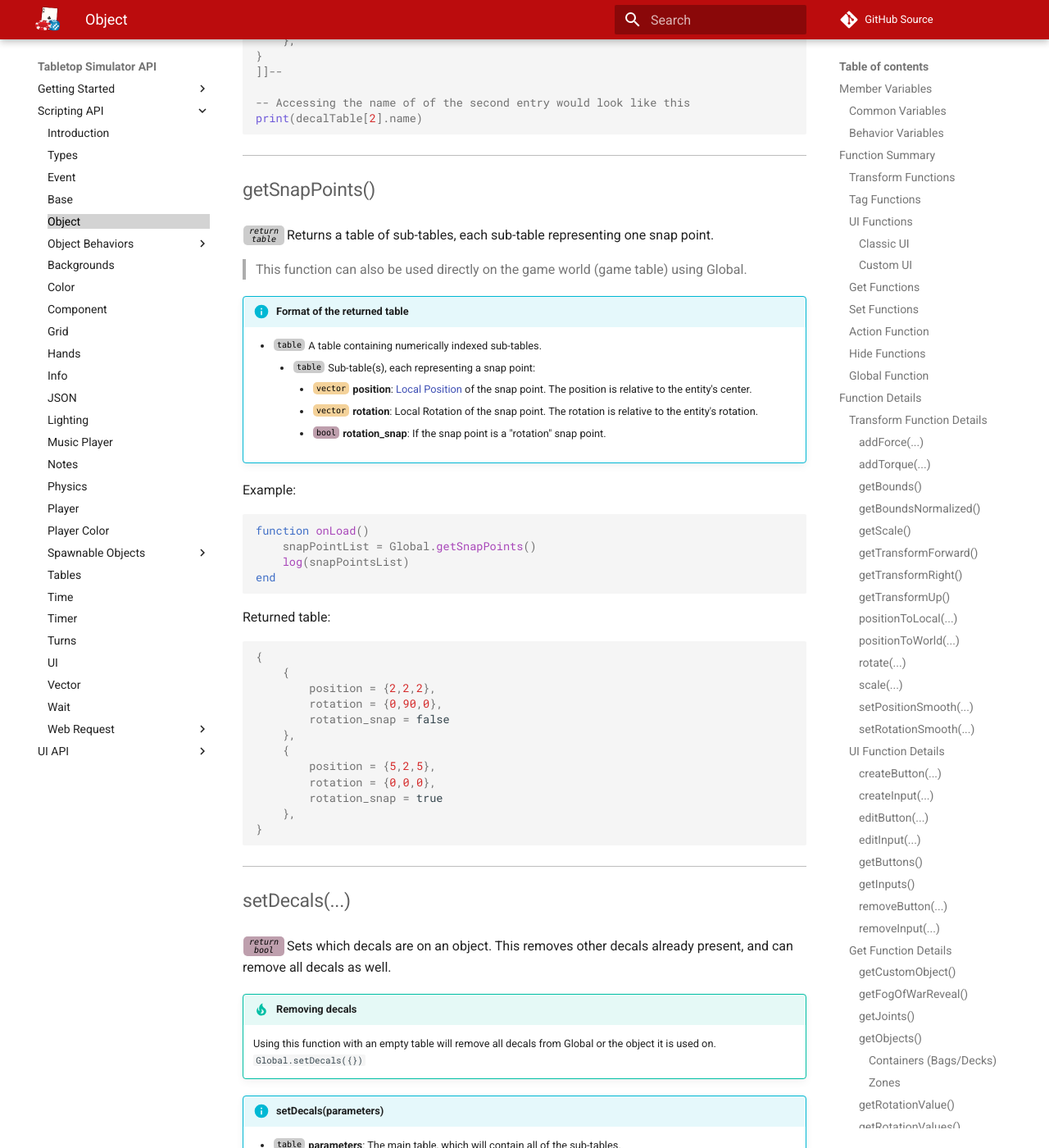
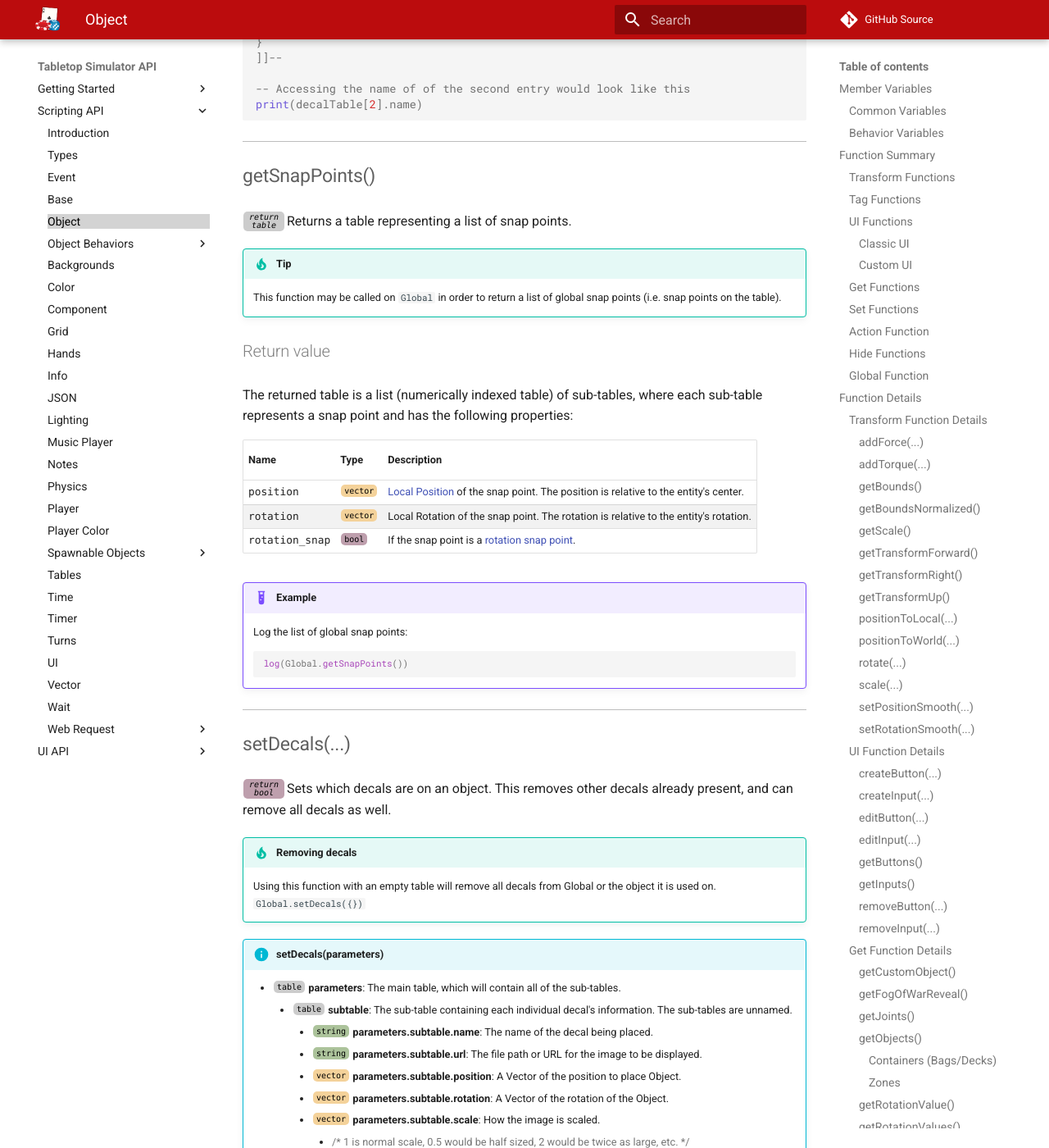
Before and after one commit to Berserk-Games/Tabletop-Simulator-API, an MkDocs documentation site: the page built from docs/object.md, in a window 1280 px wide and 1400 px high, scrolled down 46684 px. Shown: the whole window at 82% size. Built offline with MkDocs 1.6.1 and Material for MkDocs 9.7.7, drawn with Linux system fonts in a browser that asks for light colours; comment, search, counter and statistics services are not loaded; some of the changed text lies outside the part shown.

Commit message:
Cleaned up Object getSnapPoints()
Closes #124

````diff
--- a/docs/object.md
+++ b/docs/object.md
@@ -289,7 +289,7 @@ addDecal([<span class="tag tab"></span>](types.md) parameters) | Add a Decal ont
 call([<span class="tag str"></span>](types.md) func_name, [<span class="tag tab"></span>](types.md) func_params) | Used to call a Lua function on another entity. | [<span class="ret var"></span>](types.md) | [:i:](#call)
 getDecals() | Returns information on all decals attached to this object or the world. | [<span class="ret tab"></span>](types.md) | [:i:](#getdecals)
 getLuaScript() {: data-toc-label="getLuaScript()" data-toc-child-of="global-function-details" } | Get a Lua script as a string from the entity. | [<span class="ret str"></span>](types.md) |
-getSnapPoints() | Returns a table of sub-tables, each sub-table representing one snap point. | [<span class="ret tab"></span>](types.md) | [:i:](#getsnappoints)
+getSnapPoints() | Returns a table representing a list of snap points. | [<span class="ret tab"></span>](types.md) | [:i:](#getsnappoints)
 getTable([<span class="tag str"></span>](types.md) table_name) {: data-toc-label="getTable(...)" data-toc-child-of="global-function-details" } | Data value of a variable in another Object's script. Can only return a table. | [<span class="ret tab"></span>](types.md) |
 getVar([<span class="tag str"></span>](types.md) var_name) {: data-toc-label="getVar(...)" data-toc-child-of="global-function-details" } | Data value of a variable in another entity's script. Cannot return a table. | [<span class="ret var"></span>](types.md) |
 getVectorLines() {: data-toc-label="getVectorLines()" data-toc-child-of="global-function-details" } | Returns Table of data representing the current Vector Lines on this entity. See [setVectorLines](#setvectorlines) for table format.| [<span class="ret tab"></span>](types.md) |
@@ -1764,41 +1764,28 @@ print(decalTable[2].name)
 
 ####getSnapPoints()
 
-[<span class="ret tab"></span>](types.md) Returns a table of sub-tables, each sub-table representing one snap point.
-
-> This function can also be used directly on the game world (game table) using Global.
-
-!!!info "Format of the returned table"
-	* [<span class="tag tab"></span>](types.md) A table containing numerically indexed sub-tables.
-		* [<span class="tag tab"></span>](types.md) Sub-table(s), each representing a snap point:
-			* [<span class="tag vec"></span>](types.md#vector) **position**: [Local Position](types.md#position) of the snap point. The position is relative to the entity's center.
-			* [<span class="tag vec"></span>](types.md#vector) **rotation**: Local Rotation of the snap point. The rotation is relative to the entity's rotation.
-			* [<span class="tag boo"></span>](types.md) **rotation_snap**: If the snap point is a "rotation" snap point.
-
-
-Example:
-```Lua
-function onLoad()
-	snapPointList = Global.getSnapPoints()
-	log(snapPointsList)
-end
-```
-
-Returned table:
-```Lua
-{
-	{
-		position = {2,2,2},
-	    rotation = {0,90,0},
-	    rotation_snap = false
-	},
-	{
-		position = {5,2,5},
-	    rotation = {0,0,0},
-	    rotation_snap = true
-	},
-}
-```
+[<span class="ret tab"></span>](types.md) Returns a table representing a list of snap points.
+
+!!!tip
+	This function may be called on `Global` in order to return a list of global snap points (i.e. snap points on the
+	table).
+
+##### Return value {: #getsnappoints-return-value data-toc-omit }
+
+The returned table is a list (numerically indexed table) of sub-tables, where each sub-table represents a snap point and
+has the following properties:
+
+Name | Type | Description
+-- | -- | --
+position | [<span class="tag vec"></span>](types.md) | [Local Position](types.md#position) of the snap point. The position is relative to the entity's center.
+rotation | [<span class="tag vec"></span>](types.md) | Local Rotation of the snap point. The rotation is relative to the entity's rotation.
+rotation_snap | [<span class="tag boo"></span>](types.md) | If the snap point is a [rotation snap point](https://kb.tabletopsimulator.com/game-tools/snap-point-tool/#rotation-snap).
+
+!!!example
+	Log the list of global snap points:
+	```lua
+	log(Global.getSnapPoints())
+	```
 
 ---
 
````
